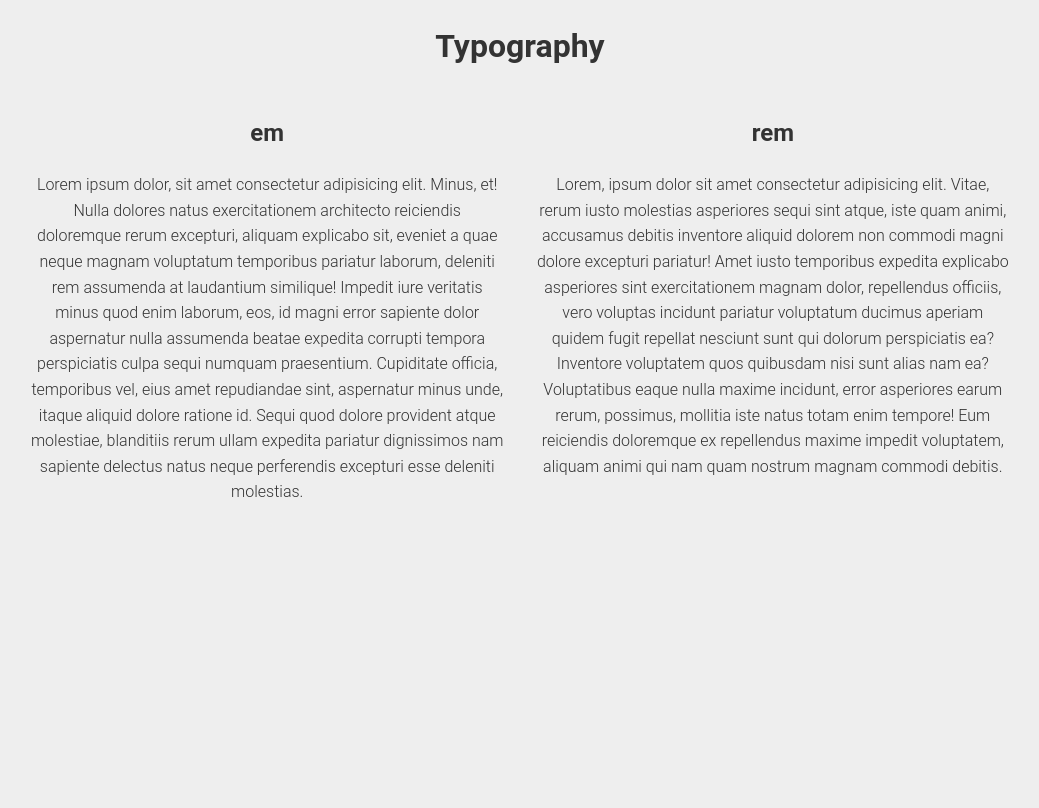
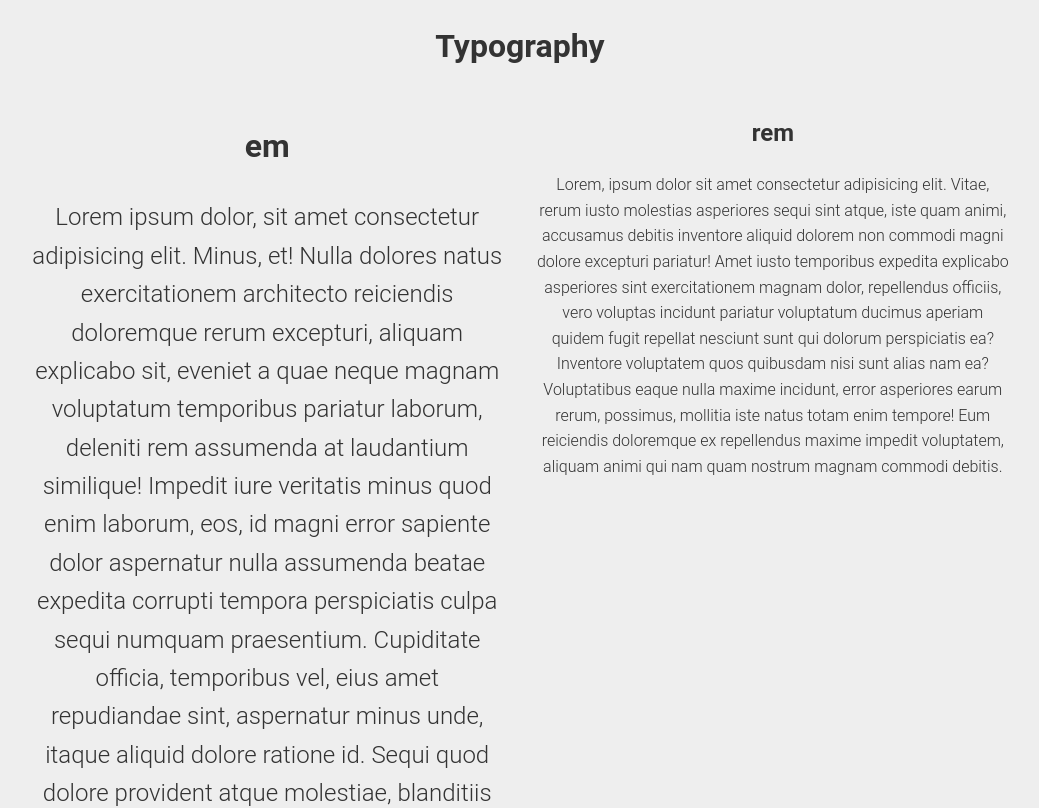
Before and after one commit to ahmadbai/css-value-unit, a plain HTML site: page em & rem/index.html in a window 1280 px wide. Shown: the top 808 px of the page, without its empty margins (120-1159 px from the left). Drawn offline with Linux system fonts and the light colour scheme.

Commit message:
jika kita memberi value em pada suatu elemen yang tidak kita beri value pada elemen pembungkusnya maka akan dikenakan nilai default 16px

```diff
--- a/em & rem/style.css
+++ b/em & rem/style.css
@@ -22,3 +22,12 @@ body {
 	margin: 0 0.5em;
 	padding: 0 0.5em;
 }
+
+/* em  */
+.col-em h2 {
+	font-size: 2em;
+}
+
+.col-em p {
+	font-size: 1.5em;
+}
```
